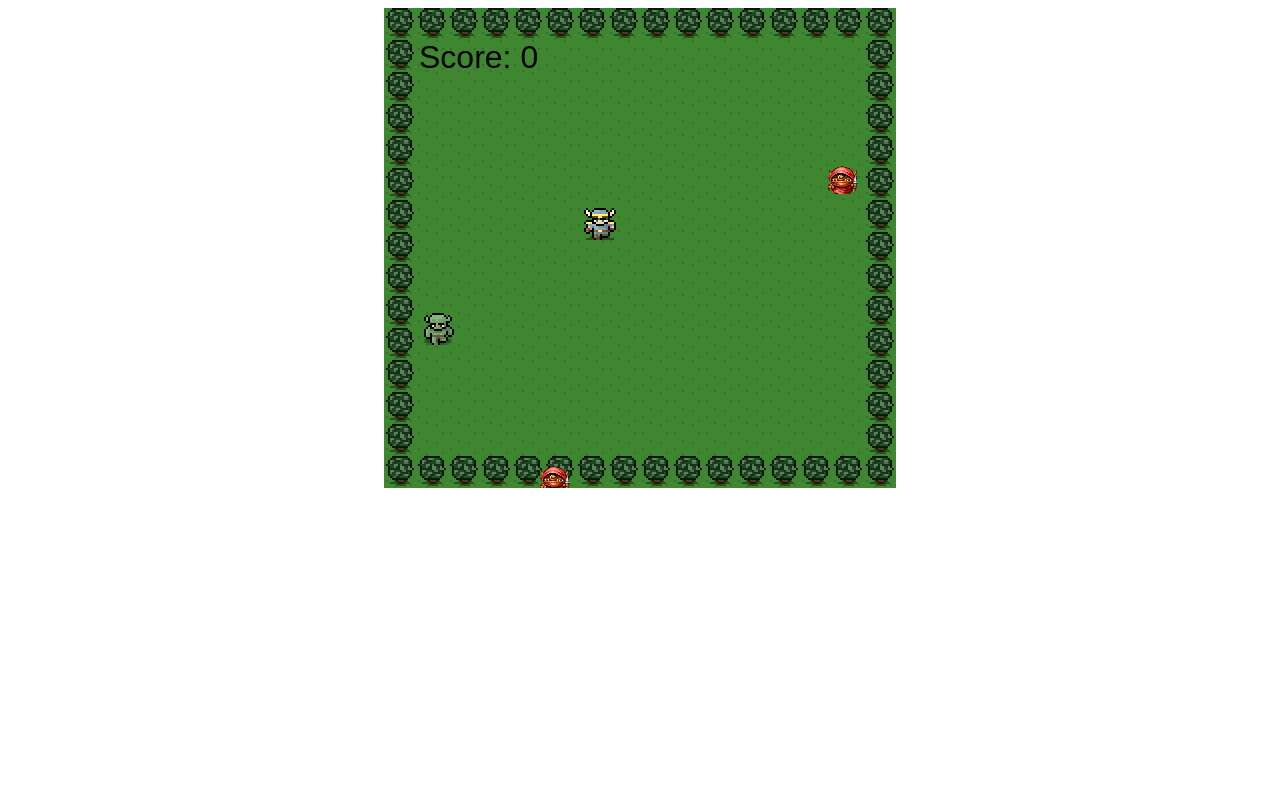
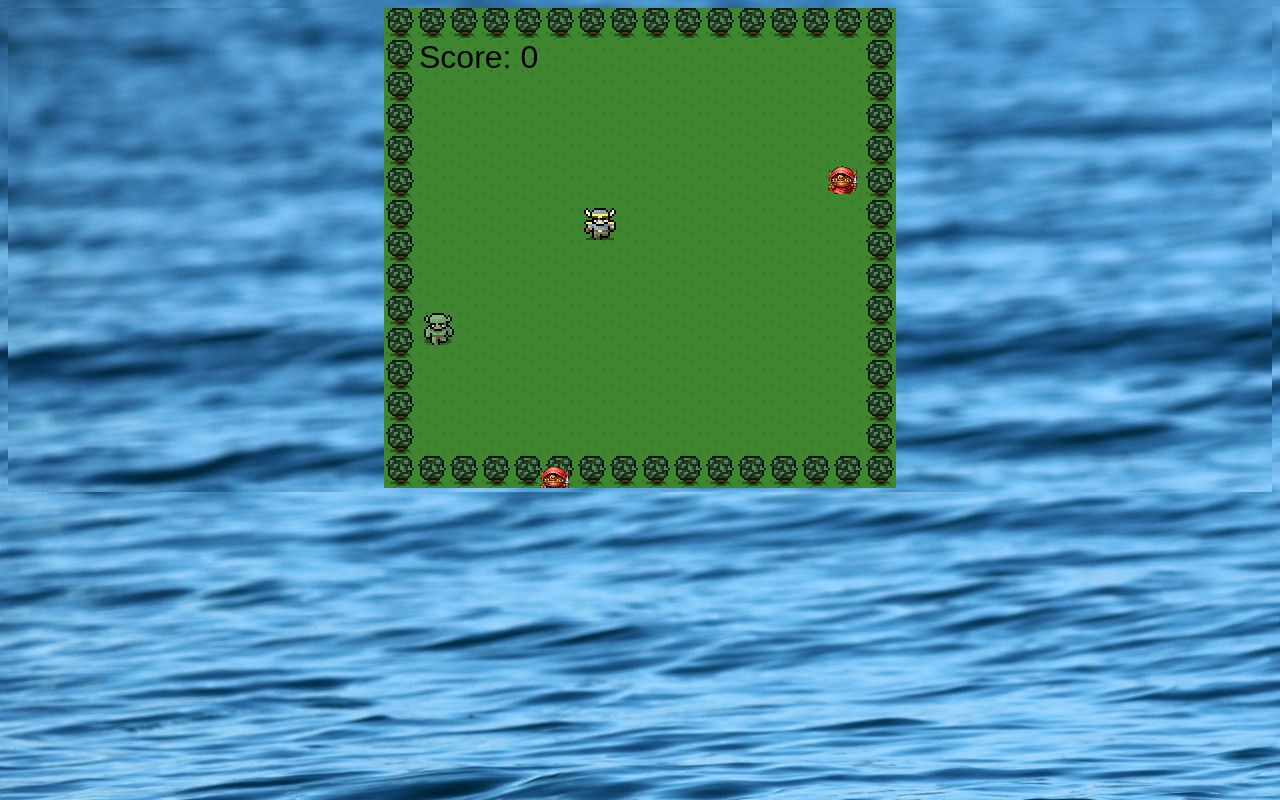
Before and after one commit to Athompsonjr26/Goblingame, a plain HTML site: page index.html in a window 1280 px wide. Drawn offline with Linux system fonts and the light colour scheme.

Commit message:
background image

```diff
--- a/index.html
+++ b/index.html
@@ -6,6 +6,7 @@
     <style>
     * {
       text-align: center;
+      background-image: url(images/Water_texture.jpg);
     }
     </style>
   </head>
```
Also changed, not shown: images/Water_texture.jpg (added).
